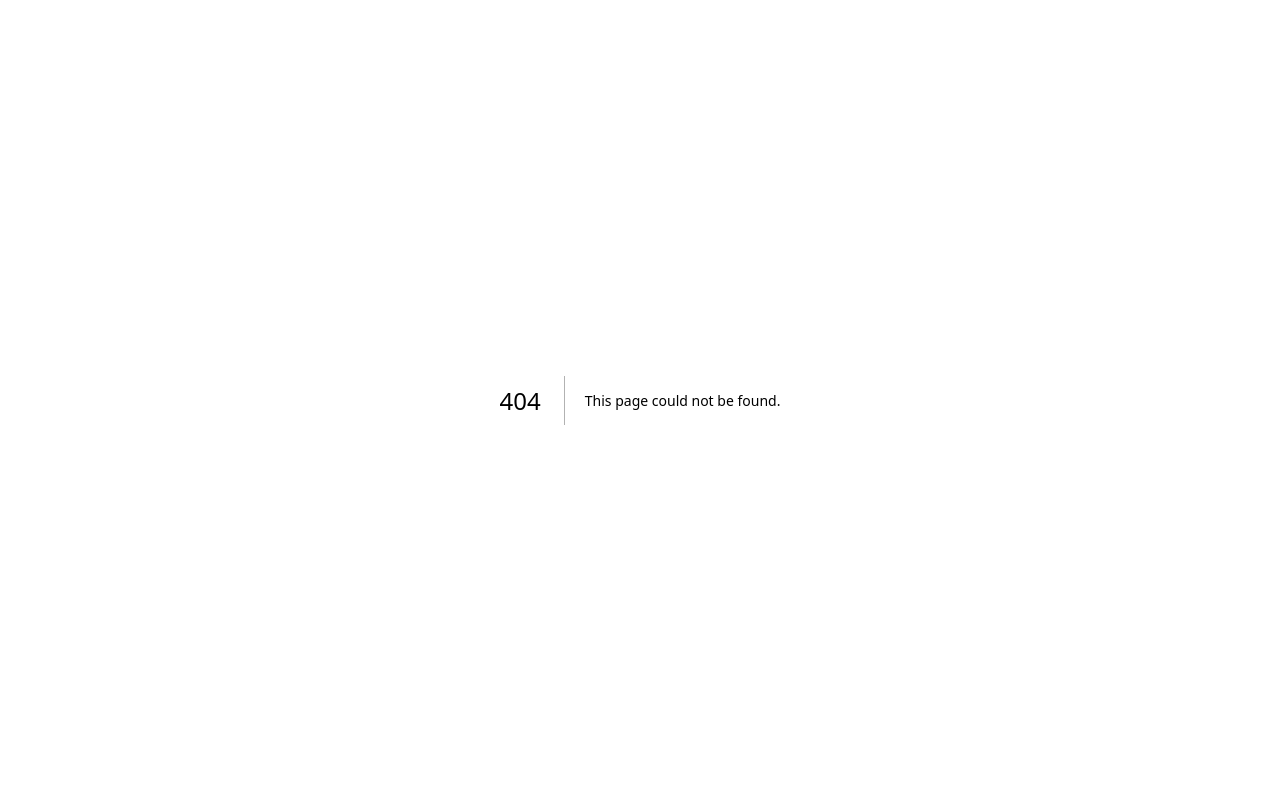
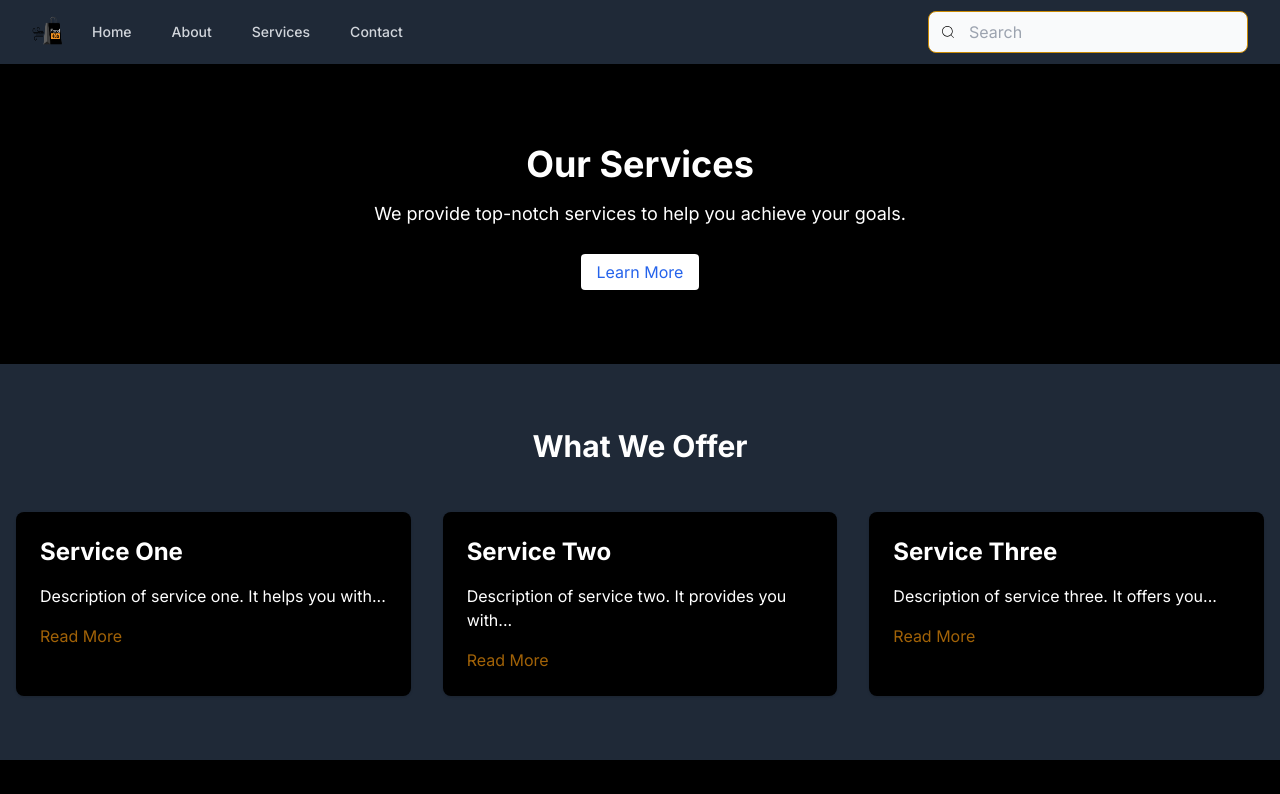
Before and after one commit to nugiwara12/FOODS, a Next.js app: page /service in a window 1280 px wide. Before the commit this address had no page. Shown: the top 794 px of the page. Built offline with nearby package versions, Linux system fonts and the light colour scheme.

Commit message:
add service page

```diff
--- a/components/Navbar/Navbar.js
+++ b/components/Navbar/Navbar.js
@@ -59,7 +59,7 @@ const Navbar = () => {
                   About
                 </a>
                 <a
-                  href="#"
+                  href="/service"
                   onClick={() => handleLinkClick("#")}
                   className={linkClassNames("#")}
                 >
--- /dev/null
+++ b/src/app/service/page.js
@@ -0,0 +1,68 @@
+import React from 'react'
+import Navbar from '../../../components/Navbar/Navbar'
+import Footer from '../../../components/Footer/Footer'
+import BackTop from '../../../components/BacktoTop/BacktoTop'
+
+const Service = () => {
+  return (
+    <div>
+      <Navbar />
+        <section className="bg-black text-white py-20">
+    <div className="container mx-auto px-4 text-center">
+      <h1 className="text-4xl font-bold mb-4">Our Services</h1>
+      <p className="text-lg mb-8">
+        We provide top-notch services to help you achieve your goals.
+      </p>
+      <a
+        href="#services"
+        className="bg-white text-blue-600 py-2 px-4 rounded shadow hover:bg-gray-200"
+      >
+        Learn More
+      </a>
+    </div>
+  </section>
+
+  <section className="py-16 bg-gray-800 text-white">
+    <div className="container mx-auto px-4">
+      <h2 className="text-3xl font-bold text-center mb-12">What We Offer</h2>
+      <div className="grid grid-cols-1 md:grid-cols-2 lg:grid-cols-3 gap-8">
+
+        <div className="bg-black p-6 rounded-lg shadow">
+          <h3 className="text-2xl font-bold mb-4">Service One</h3>
+          <p className="font-normal mb-4">
+            Description of service one. It helps you with...
+          </p>
+          <a href="#" className="text-yellow-700 hover:underline">
+            Read More
+          </a>
+        </div>
+
+        <div className="bg-black p-6 rounded-lg shadow">
+          <h3 className="text-2xl font-bold mb-4">Service Two</h3>
+          <p className="font-normal mb-4">
+            Description of service two. It provides you with...
+          </p>
+          <a href="#" className="text-yellow-700 hover:underline">
+            Read More
+          </a>
+        </div>
+
+        <div className="bg-black p-6 rounded-lg shadow">
+          <h3 className="text-2xl font-bold mb-4">Service Three</h3>
+          <p className="font-normal mb-4">
+            Description of service three. It offers you...
+          </p>
+          <a href="#" className="text-yellow-700 hover:underline">
+            Read More
+          </a>
+        </div>
+      </div>
+    </div>
+      </section>
+      <BackTop />
+      <Footer />
+      </div>
+  )
+}
+
+export default Service
```
